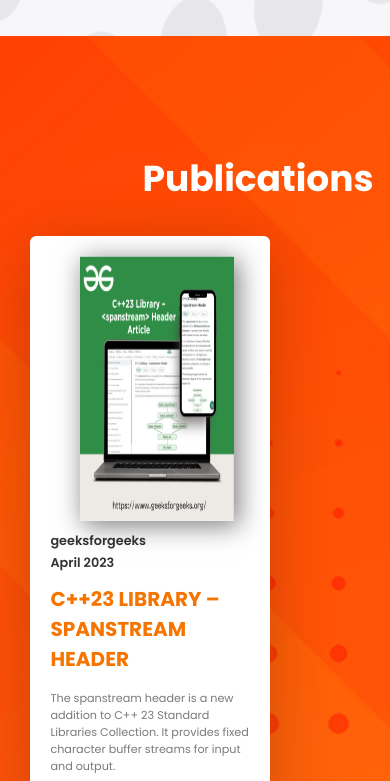
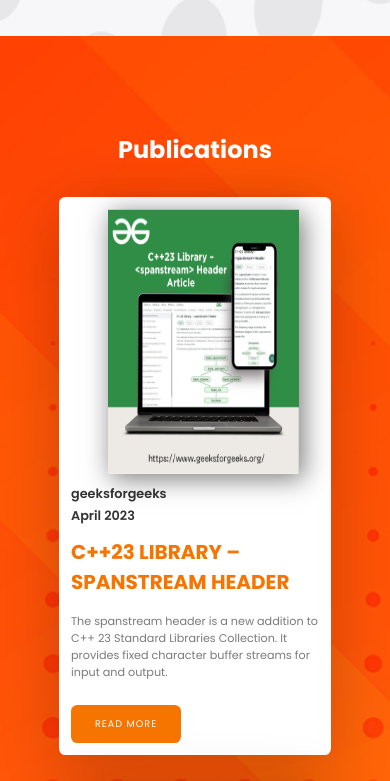
Before and after one commit to mostafaibrahim10010/mostafaibrahim10010.github.io, a plain HTML site: page index.html in a window 390 px wide. Shown: the part 6214-6995 px from the top of the page. Drawn offline with nearby package versions, Linux system fonts and the light colour scheme.

Commit message:
responsive

```diff
--- a/css/style.css
+++ b/css/style.css
@@ -803,9 +803,12 @@
         margin-top: 2rem;
     }
 
-    .container h2{
-        margin-top: 35px;
-        margin-left: 142px;
+    .container h2 {
+        text-align: center;
+        color: var(--light-one);
+        font-size: 3rem;
+        margin: 2rem;
+        border-radius: 2rem;
     }
 
     .blog-post{
@@ -845,21 +848,20 @@
     }
 
     .blog-post{
-        padding: 2.5rem;
+        padding: 1.5rem;
         flex-direction: column;
-        max-width: 30rem;
-
+        max-width: 34rem;
     }
 
 }
 
 @media(max-width:365px){
     .home-img img{
-        width: 90vw;
+        width: 75vw;
     }
 
     .about-img img{
-        width: 90vw;
+        width: 75vw;
     }
 
     .footer{
```
